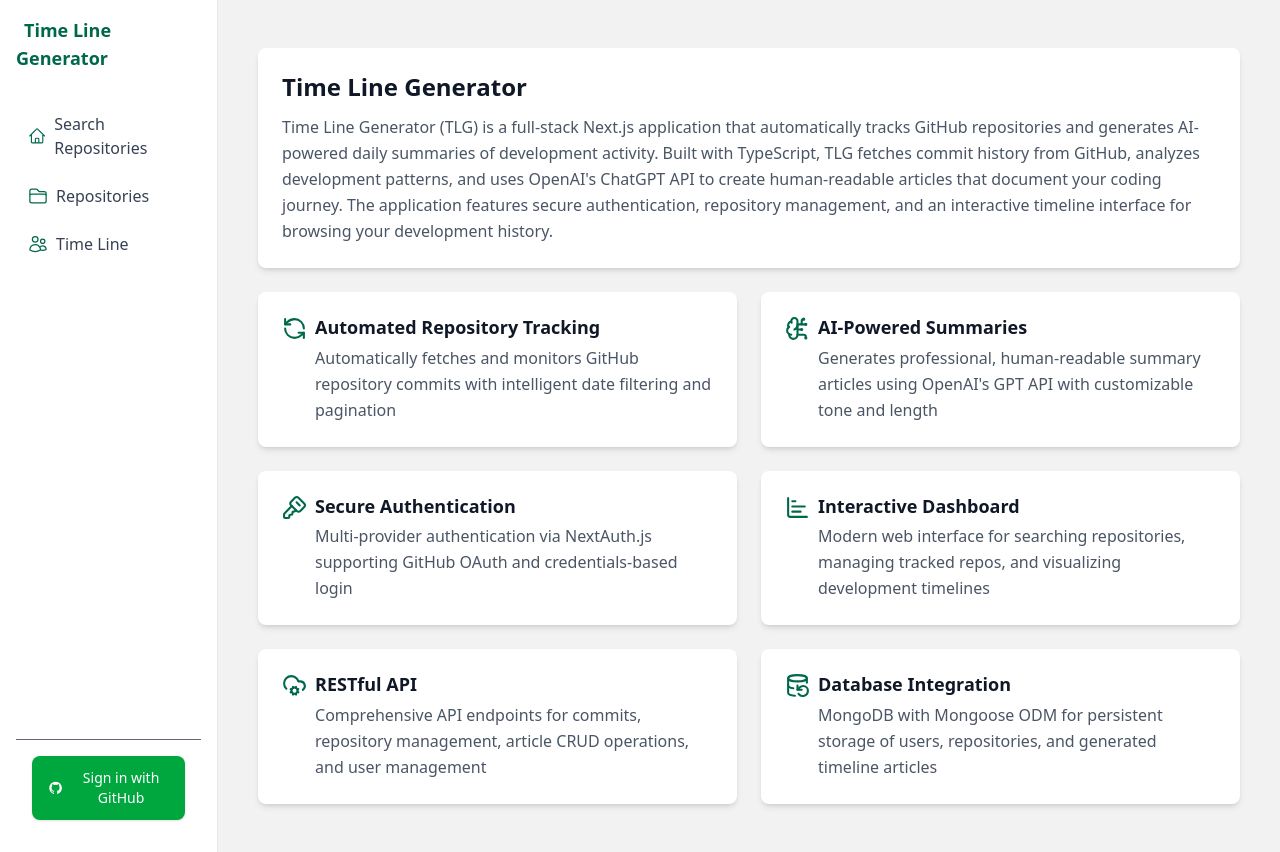
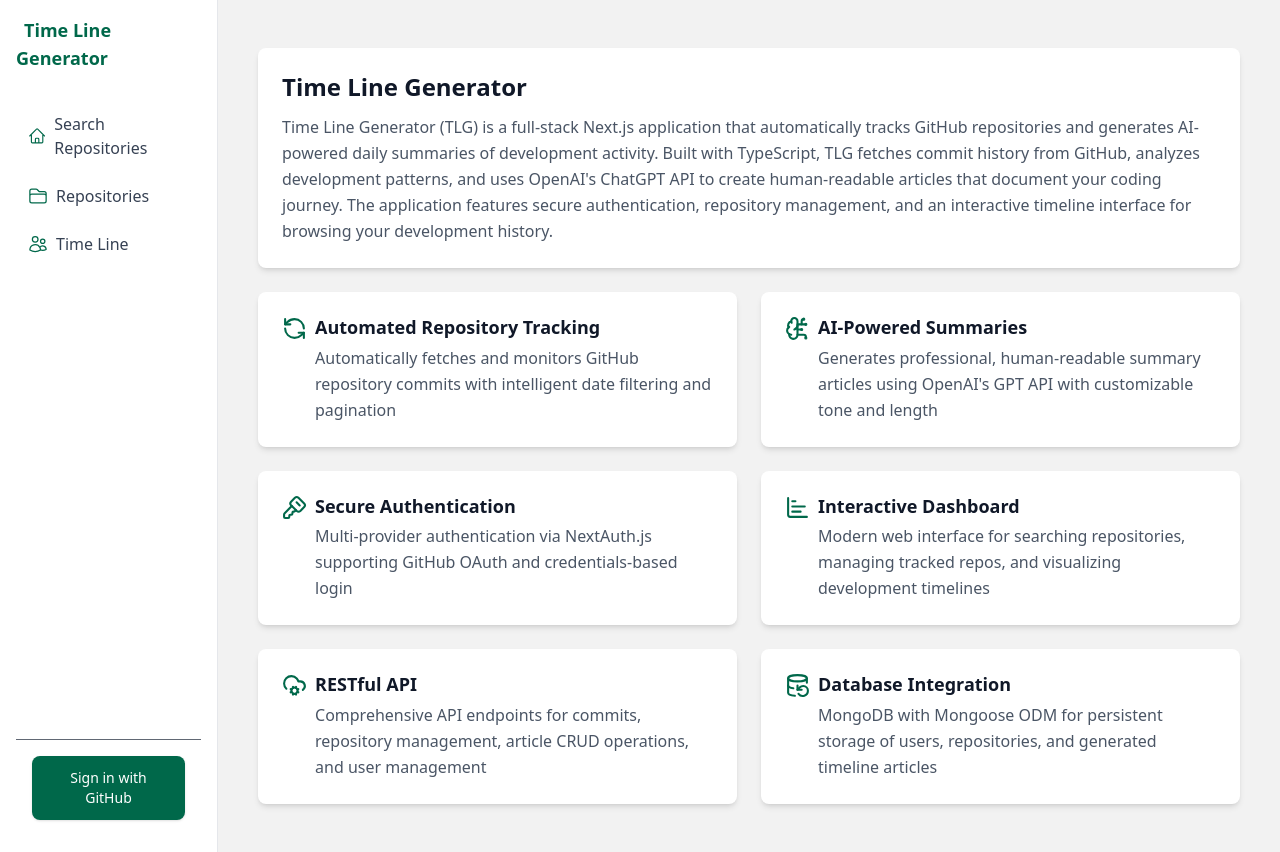
Before and after one commit to PawDevUK/TLG, a Next.js app: page / in a window 1280 px wide. Built offline with nearby package versions, Linux system fonts and the light colour scheme; no server answers; a web font is replaced by a local one.

Commit message:
fix: update sign-in button styling and remove unused SVG icon

```diff
--- a/app/login/menuLogin.tsx
+++ b/app/login/menuLogin.tsx
@@ -42,13 +42,10 @@
 					onClick={() => signIn('github')}
 					className='
 		flex w-full items-center justify-center gap-2.5
-		rounded-lg bg-green-600 hover:bg-green-500
+		rounded-lg bg-main hover:bg-green-500
 		px-4 py-3 text-sm font-medium text-white
 		shadow-sm transition-all
 	  '>
-					<svg className='h-5 w-5' viewBox='0 0 24 24' fill='currentColor'>
-						<path d='M12 2C6.48 2 2 6.48 2 12c0 4.42 2.87 8.17 6.84 9.49.5.09.68-.22.68-.48v-1.69c-2.78.61-3.37-1.34-3.37-1.34-.46-1.16-1.11-1.47-1.11-1.47-.91-.62.07-.61.07-.61 1.01.07 1.54 1.03 1.54 1.03.89 1.52 2.34 1.08 2.91.83.09-.65.35-1.09.63-1.34-2.22-.25-4.56-1.11-4.56-4.94 0-1.09.39-1.98 1.03-2.68-.1-.25-.45-1.27.1-2.65 0 0 .84-.27 2.75 1.03A9.56 9.56 0 0112 6.8c.85.004 1.71.11 2.52.33 1.91-1.3 2.75-1.03 2.75-1.03.55 1.38.2 2.4.1 2.65.64.7 1.03 1.59 1.03 2.68 0 3.84-2.34 4.69-4.57 4.94.36.31.68.92.68 1.85v2.74c0 .26.18.57.69.49C19.14 20.16 22 16.42 22 12c0-5.52-4.48-10-10-10z' />
-					</svg>
 					Sign in with GitHub
 				</button>
 			)}
```
